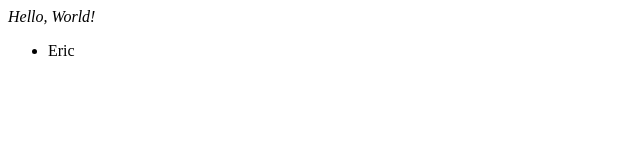
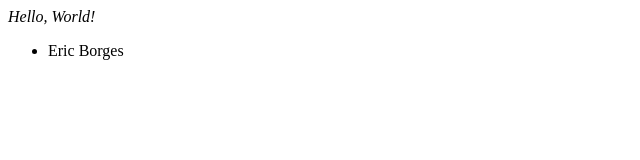
Before and after one commit to AirAssaultApplication/AirAssaultApplication, a plain HTML site: page index.html in a window 1280 px wide. Shown: the full height of the page, 0-640 px from the left. Drawn offline with Linux system fonts and the light colour scheme.

Commit message:
Update index.html

```diff
--- a/index.html
+++ b/index.html
@@ -5,7 +5,7 @@
     <i>Hello, World!</i>
     <body>
         <ul>
-            <li>Eric</li>
+            <li>Eric Borges</li>
         </ul>
     </body>
 </html>
```
